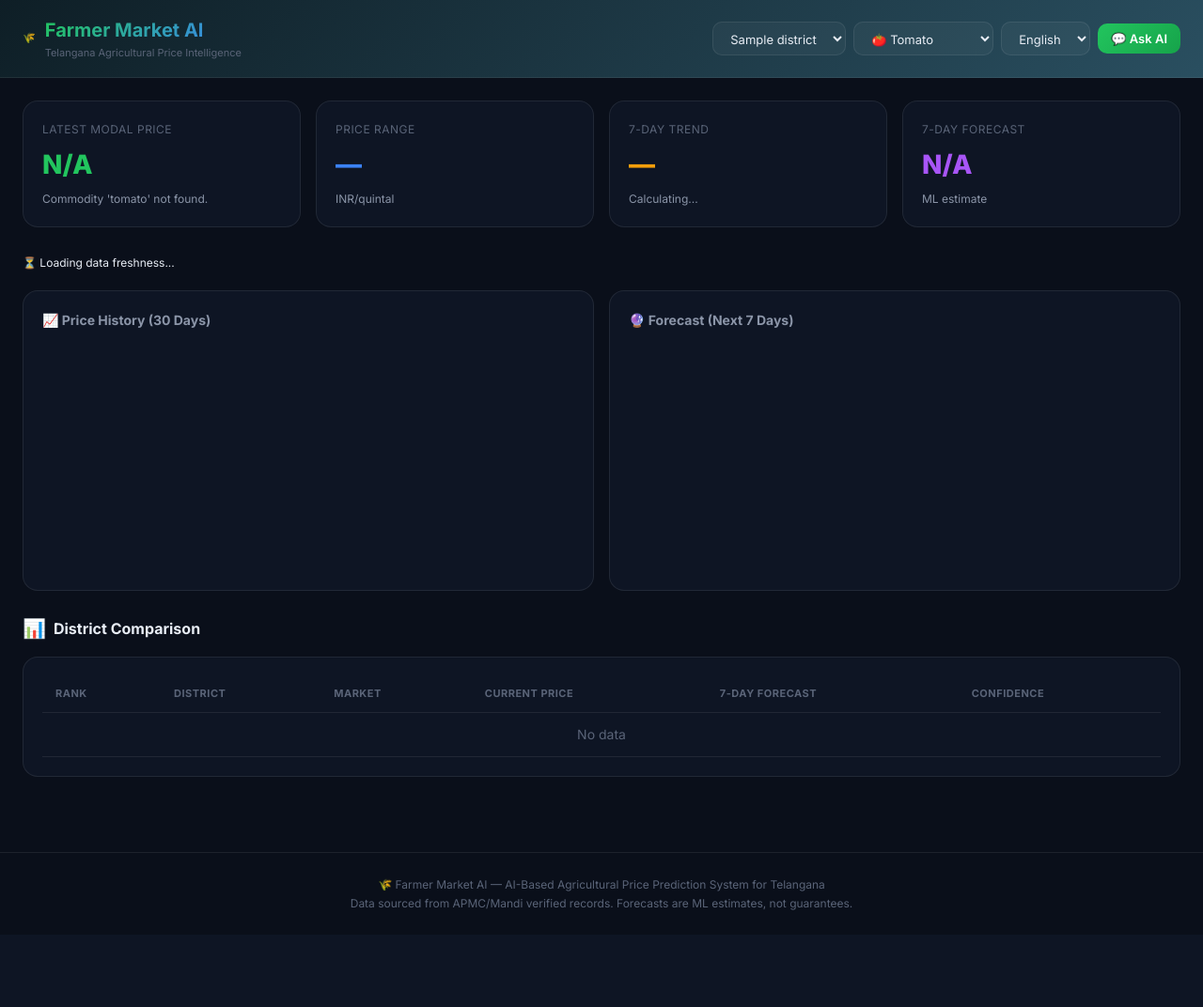
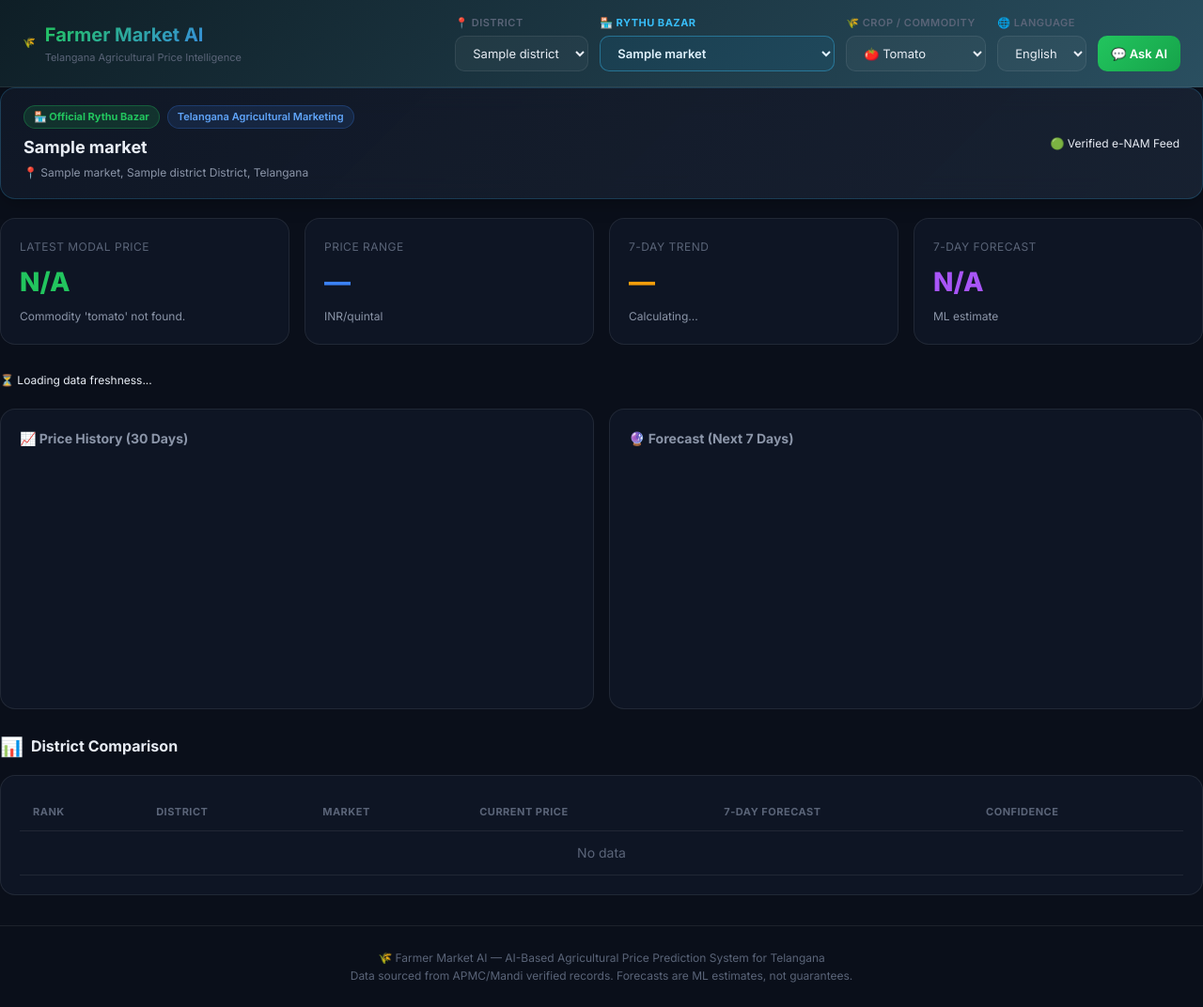
Before and after one commit to palanchasridhar10-art/farm, a FastAPI app: page / in a window 1280 px wide. Shown: the whole page at 94% size. Before the commit the page ends 969 px from the top, so only its background shows below. Run offline with FastAPI, Linux system fonts and the light colour scheme; tables that the repository leaves empty hold one stand-in row (values such as "Sample post"); data that the repository does not hold is empty; a map, chart or similar area stays blank.

Commit message:
Add dedicated Rythu Bazar selection for all 33 Telangana districts and fix 502 Bad Gateway

```diff
--- a/app/api/routes_forecasts.py
+++ b/app/api/routes_forecasts.py
@@ -11,10 +11,12 @@
 def get_forecast(
     commodity: str = Query(...),
     district: str = Query("nalgonda"),
+    market: str = Query(None, description="Market slug (optional)"),
     horizon: int = Query(7, ge=1, le=30),
     db: Session = Depends(get_db),
 ):
-    return forecast_service.get_forecast(db, commodity, district, horizon)
+    return forecast_service.get_forecast(db, commodity, district, horizon, market)
+
 
 @router.get("/compare")
 def compare_markets(
--- a/app/api/routes_prices.py
+++ b/app/api/routes_prices.py
@@ -11,15 +11,17 @@
 def latest_price(
     commodity: str = Query(..., description="Commodity name or alias"),
     district: str = Query("nalgonda", description="District slug"),
+    market: str = Query(None, description="Market slug (optional — defaults to primary market)"),
     db: Session = Depends(get_db),
 ):
-    return price_service.get_latest(db, commodity, district)
+    return price_service.get_latest(db, commodity, district, market)
 
 @router.get("/history")
 def price_history(
     commodity: str = Query(...),
     district: str = Query("nalgonda"),
+    market: str = Query(None, description="Market slug (optional)"),
     days: int = Query(30, ge=1, le=365),
     db: Session = Depends(get_db),
 ):
-    return price_service.get_history(db, commodity, district, days)
+    return price_service.get_history(db, commodity, district, days, market)
--- a/app/main.py
+++ b/app/main.py
@@ -13,16 +13,43 @@
 from app.api.routes_prices import router as prices_router
 from app.api.routes_forecasts import router as forecasts_router
 
+import logging
+from contextlib import asynccontextmanager
+
+logger = logging.getLogger("uvicorn.error")
+
+
+@asynccontextmanager
+async def lifespan(app: FastAPI):
+    # Safe startup: create tables and seed demo data if empty
+    try:
+        create_all_tables()
+        from app.db.session import SessionLocal
+        from app.db.models.district import District
+        db = SessionLocal()
+        try:
+            if not db.query(District).first():
+                from scripts.seed_data import seed_database
+                seed_database(db)
+        finally:
+            db.close()
+        logger.info("Database initialized successfully.")
+    except Exception as exc:
+        logger.error(f"Database initialization warning (will continue startup): {exc}")
+    yield
+
+
 app = FastAPI(
     title=settings.APP_NAME,
     version=settings.APP_VERSION,
     description="AI-Based Farmer Market Price Prediction System for Telangana",
+    lifespan=lifespan,
 )
 
 # CORS
 app.add_middleware(
     CORSMiddleware,
-    allow_origins=settings.CORS_ORIGINS,
+    allow_origins=settings.CORS_ORIGINS or ["*"],
     allow_credentials=True,
     allow_methods=["*"],
     allow_headers=["*"],
@@ -40,20 +67,6 @@
 app.include_router(chat_router)
 
 
-@app.on_event("startup")
-def startup():
-    create_all_tables()
-    # Auto-seed if DB is empty
-    from app.db.session import SessionLocal
-    from app.db.models.district import District
-    db = SessionLocal()
-    try:
-        if not db.query(District).first():
-            from scripts.seed_data import seed_database
-            seed_database(db)
-    finally:
-        db.close()
-
 
 @app.get("/")
 async def index(request: Request):
--- a/requirements.txt
+++ b/requirements.txt
@@ -11,3 +11,4 @@
 scikit-learn>=1.4.0,<1.6.0
 xgboost>=2.0.0,<3.0.0
 joblib>=1.3.0
+psycopg2-binary>=2.9.9
--- a/static/app.js
+++ b/static/app.js
@@ -4,18 +4,94 @@
 let historyChart = null;
 let forecastChart = null;
 
+// ─── 33 OFFICIAL TELANGANA RYTHU BAZARS METADATA ───
+const RYTHU_BAZARS = {
+  "adilabad": { name: "Rythu Bazar, Adilabad town (CCI Area)", location: "Near Adilabad town / CCI area, Adilabad" },
+  "bhadradri-kothagudem": { name: "Rythu Bazar, Kothagudem town", location: "Kothagudem town, Bhadradri Kothagudem" },
+  "hanamkonda": { name: "Rythu Bazar, Excise Colony, Hanumakonda", location: "Excise Colony Main Road, Hanumakonda – 506001" },
+  "hyderabad": { name: "Rythu Bazar, Mehdipatnam, Hyderabad", location: "Mehdipatnam–Banjara Hills Road, Royal Colony, Mehdipatnam, Hyderabad – 500006" },
+  "jagtial": { name: "Rythu Bazar, Jagtial town", location: "Jagtial town, Jagtial District" },
+  "jangaon": { name: "Rythu Bazar, Jangaon town", location: "Jangaon town, Jangaon District" },
+  "jayashankar-bhupalpally": { name: "Rythu Bazar, Bhupalpally town", location: "Bhupalpally town, Jayashankar Bhupalpally" },
+  "jogulamba-gadwal": { name: "Rythu Bazar, Gadwal town", location: "Gadwal town, Jogulamba Gadwal" },
+  "kamareddy": { name: "Rythu Bazar, Kamareddy town", location: "Kamareddy town, Kamareddy District" },
+  "karimnagar": { name: "Rythu Bazar, Karimnagar city", location: "Karimnagar city, Karimnagar District" },
+  "khammam": { name: "Integrated Rythu Bazar, NSP Camp, Khammam", location: "NSP Camp, Khammam, Telangana" },
+  "komaram-bheem-asifabad": { name: "Rythu Bazar, Asifabad town", location: "Asifabad town, Kumuram Bheem Asifabad" },
+  "mahabubabad": { name: "Rythu Bazar, Mahabubabad town", location: "Mahabubabad town, Mahabubabad District" },
+  "mahabubnagar": { name: "Rythu Bazar, Mahabubnagar town", location: "Mahabubnagar town, Mahabubnagar District" },
+  "mancherial": { name: "Rythu Bazar, Mancherial town", location: "Mancherial town, Mancherial District" },
+  "medak": { name: "Rythu Bazar, Medak town", location: "Medak town, Medak District" },
+  "medchal-malkajgiri": { name: "Rythu Bazar, Bowenpally", location: "Bowenpally / Secunderabad area, Medchal–Malkajgiri" },
+  "mulugu": { name: "Rythu Bazar, Mulugu town", location: "Mulugu town, Mulugu District" },
+  "nagarkurnool": { name: "Rythu Bazar, Nagarkurnool town", location: "Nagarkurnool town, Nagarkurnool District" },
+  "nalgonda": { name: "Rythu Bazar, Beet Market, Nalgonda", location: "Beet Market, Hyderabad Road, Nalgonda – 508001" },
+  "narayanpet": { name: "Rythu Bazar, Narayanpet town", location: "Narayanpet town, Narayanpet District" },
+  "nirmal": { name: "Rythu Bazar, Nirmal town", location: "Nirmal town, Nirmal District" },
+  "nizamabad": { name: "Rythu Bazar, Nizamabad city", location: "Nizamabad city, Nizamabad District" },
+  "peddapalli": { name: "Rythu Bazar, Peddapalli town", location: "Peddapalli town, Peddapalli District" },
+  "rajanna-sircilla": { name: "Rythu Bazar, Sircilla town", location: "Sircilla town, Rajanna Sircilla" },
+  "rangareddy": { name: "Rythu Bazar, Vanasthalipuram", location: "Vanasthalipuram, Hyderabad – 500070, Rangareddy" },
+  "sangareddy": { name: "Rythu Bazar, Sangareddy town", location: "Sangareddy town, Sangareddy District" },
+  "siddipet": { name: "Rythu Bazar, Siddipet town", location: "Siddipet town, Siddipet District" },
+  "suryapet": { name: "Rythu Bazar, Suryapet town", location: "Suryapet town, Suryapet District" },
+  "vikarabad": { name: "Rythu Bazar, Vikarabad town", location: "Vikarabad town, Vikarabad District" },
+  "wanaparthy": { name: "Rythu Bazar, Wanaparthy town", location: "Wanaparthy town, Wanaparthy District" },
+  "warangal": { name: "Rythu Bazar, Shambunipet, Warangal", location: "Shambunipet, Warangal, Telangana" },
+  "yadadri-bhuvanagiri": { name: "Rythu Bazar, Bhongir town", location: "Bhongir town, Yadadri Bhuvanagiri" },
+};
+
 // ─── SELECTORS ───
 const selDistrict = document.getElementById('sel-district');
+const selMarket   = document.getElementById('sel-market');
 const selCommodity = document.getElementById('sel-commodity');
+const selLang      = document.getElementById('sel-lang');
 
-selDistrict.addEventListener('change', loadAll);
+selDistrict.addEventListener('change', async () => {
+  await loadMarketsForDistrict(selDistrict.value);
+  updateActiveBanner();
+  loadAll();
+});
+selMarket.addEventListener('change', () => {
+  updateActiveBanner();
+  loadAll();
+});
 selCommodity.addEventListener('change', loadAll);
+if (selLang) {
+  selLang.addEventListener('change', () => {
+    const chatLang = document.getElementById('chat-lang');
+    if (chatLang) chatLang.value = selLang.value;
+  });
+}
 
 // ─── INIT ───
 document.addEventListener('DOMContentLoaded', async () => {
   await initDistricts();
+  await loadMarketsForDistrict(selDistrict.value);
+  updateActiveBanner();
   loadAll();
 });
+
+function updateActiveBanner() {
+  const dSlug = selDistrict.value;
+  const selectedText = selMarket.options[selMarket.selectedIndex]?.text || '';
+  const meta = RYTHU_BAZARS[dSlug];
+
+  const titleEl = document.getElementById('bazar-banner-title');
+  const addrEl  = document.getElementById('bazar-banner-address');
+
+  if (titleEl) {
+    titleEl.textContent = selectedText || meta?.name || 'Rythu Bazar';
+  }
+  if (addrEl) {
+    if (meta && (selectedText.toLowerCase().includes('rythu') || !selectedText)) {
+      addrEl.textContent = `📍 ${meta.location}`;
+    } else {
+      const dName = selDistrict.options[selDistrict.selectedIndex]?.text || dSlug;
+      addrEl.textContent = `📍 ${selectedText}, ${dName} District, Telangana`;
+    }
+  }
+}
 
 async function initDistricts() {
   try {
@@ -35,19 +111,54 @@
   }
 }
 
+async function loadMarketsForDistrict(districtSlug) {
+  selMarket.innerHTML = '<option value="">⏳ Loading Rythu Bazars...</option>';
+  selMarket.disabled = true;
+  try {
+    const res = await fetch(`${API}/markets?district=${encodeURIComponent(districtSlug)}`);
+    const markets = await res.json();
+    if (Array.isArray(markets) && markets.length > 0) {
+      selMarket.innerHTML = markets
+        .map((m, i) => `<option value="${m.slug}" ${i === 0 ? 'selected' : ''}>${m.name}</option>`)
+        .join('');
+      selMarket.disabled = false;
+    } else {
+      const fallback = RYTHU_BAZARS[districtSlug];
+      if (fallback) {
+        selMarket.innerHTML = `<option value="rythu-bazar" selected>${fallback.name}</option>`;
+        selMarket.disabled = false;
+      } else {
+        selMarket.innerHTML = '<option value="">No markets found</option>';
+      }
+    }
+  } catch (e) {
+    console.warn('Markets load failed, using fallback', e);
+    const fallback = RYTHU_BAZARS[districtSlug];
+    if (fallback) {
+      selMarket.innerHTML = `<option value="rythu-bazar" selected>${fallback.name}</option>`;
+      selMarket.disabled = false;
+    } else {
+      selMarket.innerHTML = '<option value="">—</option>';
+    }
+  }
+}
+
 async function loadAll() {
   const commodity = selCommodity.value;
-  const district = selDistrict.value;
-  loadLatestPrice(commodity, district);
-  loadHistory(commodity, district);
-  loadForecast(commodity, district);
+  const district  = selDistrict.value;
+  const market    = selMarket.value;
+  loadLatestPrice(commodity, district, market);
+  loadHistory(commodity, district, market);
+  loadForecast(commodity, district, market);
   loadComparison(commodity);
 }
 
 // ─── LATEST PRICE ───
-async function loadLatestPrice(commodity, district) {
+async function loadLatestPrice(commodity, district, market) {
   try {
-    const res = await fetch(`${API}/prices/latest?commodity=${encodeURIComponent(commodity)}&district=${encodeURIComponent(district)}`);
+    let url = `${API}/prices/latest?commodity=${encodeURIComponent(commodity)}&district=${encodeURIComponent(district)}`;
+    if (market) url += `&market=${encodeURIComponent(market)}`;
+    const res = await fetch(url);
     const json = await res.json();
     if (json.error) {
       document.getElementById('kpi-price').textContent = 'N/A';
@@ -56,7 +167,7 @@
     }
     const d = json.data, m = json.meta;
     document.getElementById('kpi-price').textContent = `₹${Number(d.modal_price).toLocaleString('en-IN')}`;
-    document.getElementById('kpi-market').textContent = `${d.market} • ${m.observation_date}`;
+    document.getElementById('kpi-market').textContent = `🏪 ${d.market} • ${m.observation_date}`;
     document.getElementById('kpi-range').textContent = `₹${Number(d.min_price).toLocaleString('en-IN')} – ₹${Number(d.max_price).toLocaleString('en-IN')}`;
     document.getElementById('kpi-unit').textContent = d.unit || 'INR/quintal';
 
@@ -64,16 +175,20 @@
     document.getElementById('kpi-trend').textContent = `${trendPct >= 0 ? '+' : ''}${trendPct.toFixed(1)}%`;
     document.getElementById('kpi-trend-label').innerHTML = `<span class="kpi-trend ${trendPct > 0 ? 'up' : trendPct < 0 ? 'down' : 'stable'}">${d.trend_label}</span>`;
 
-    document.getElementById('freshness-badge').textContent = m.freshness_label || '🟢 Verified';
+    const freshnessEl = document.getElementById('freshness-badge');
+    if (freshnessEl) freshnessEl.textContent = m.freshness_label || '🟢 Verified e-NAM Feed';
   } catch (e) {
     document.getElementById('kpi-price').textContent = 'Error';
   }
 }
 
+
 // ─── HISTORY CHART ───
-async function loadHistory(commodity, district) {
+async function loadHistory(commodity, district, market) {
   try {
-    const res = await fetch(`${API}/prices/history?commodity=${encodeURIComponent(commodity)}&district=${encodeURIComponent(district)}&days=30`);
+    let url = `${API}/prices/history?commodity=${encodeURIComponent(commodity)}&district=${encodeURIComponent(district)}&days=30`;
+    if (market) url += `&market=${encodeURIComponent(market)}`;
+    const res = await fetch(url);
     const json = await res.json();
     const series = json.series || [];
     if (!series.length) return;
@@ -108,9 +223,11 @@
 }
 
 // ─── FORECAST CHART ───
-async function loadForecast(commodity, district) {
+async function loadForecast(commodity, district, market) {
   try {
-    const res = await fetch(`${API}/forecast?commodity=${encodeURIComponent(commodity)}&district=${encodeURIComponent(district)}&horizon=7`);
+    let url = `${API}/forecast?commodity=${encodeURIComponent(commodity)}&district=${encodeURIComponent(district)}&horizon=7`;
+    if (market) url += `&market=${encodeURIComponent(market)}`;
+    const res = await fetch(url);
     const json = await res.json();
     const forecasts = json.forecasts || [];
     if (!forecasts.length) { document.getElementById('kpi-forecast').textContent = 'N/A'; return; }
--- a/static/style.css
+++ b/static/style.css
@@ -52,19 +52,83 @@
 .logo h1 { font-size: 20px; font-weight: 700; background: linear-gradient(135deg, #22c55e, #3b82f6); -webkit-background-clip: text; -webkit-text-fill-color: transparent; }
 .logo span { font-size: 11px; color: var(--text-muted); display: block; }
 
-.controls { display: flex; gap: 8px; flex-wrap: wrap; align-items: center; }
+.controls { display: flex; gap: 12px; flex-wrap: wrap; align-items: flex-end; }
+.select-group { display: flex; flex-direction: column; gap: 4px; }
+.select-label { font-size: 11px; font-weight: 600; color: var(--text-muted); text-transform: uppercase; letter-spacing: 0.5px; }
+
 .controls select, .controls button {
   background: var(--bg-glass); border: 1px solid var(--border); color: var(--text-primary);
   padding: 8px 14px; border-radius: var(--radius-sm); font-size: 13px; font-family: inherit; cursor: pointer;
-  transition: all 0.2s;
+  transition: all 0.2s; height: 38px;
 }
 .controls select:hover, .controls button:hover { border-color: var(--accent-green); background: var(--accent-green-glow); }
-.controls select option { background: #1a2332; }
+.controls select option { background: #1a2332; color: #fff; }
+
+/* Dedicated Rythu Bazar Selection Space */
+.rythu-bazar-group { position: relative; }
+.rythu-bazar-group .select-label { color: #38bdf8; font-weight: 700; }
+.rythu-bazar-select {
+  background: rgba(14, 165, 233, 0.08) !important;
+  border: 1px solid rgba(56, 189, 248, 0.4) !important;
+  color: #e0f2fe !important;
+  font-weight: 600;
+  min-width: 250px;
+}
+.rythu-bazar-select:hover, .rythu-bazar-select:focus {
+  border-color: #38bdf8 !important;
+  box-shadow: 0 0 12px rgba(56, 189, 248, 0.25);
+}
+
 .btn-chat { background: var(--gradient-green) !important; border: none !important; font-weight: 600; color: #fff !important; }
 .btn-chat:hover { transform: translateY(-1px); box-shadow: 0 4px 15px rgba(34,197,94,0.3); }
 
-/* ─── MAIN ─── */
-.main { max-width: 1400px; margin: 0 auto; padding: 24px; }
+/* ─── ACTIVE RYTHU BAZAR BANNER ─── */
+.active-bazar-banner {
+  background: linear-gradient(135deg, rgba(17, 25, 40, 0.85), rgba(30, 41, 59, 0.7));
+  border: 1px solid rgba(56, 189, 248, 0.2);
+  border-radius: var(--radius);
+  padding: 18px 24px;
+  margin-bottom: 20px;
+  display: flex;
+  justify-content: space-between;
+  align-items: center;
+  flex-wrap: wrap;
+  gap: 14px;
+  backdrop-filter: blur(14px);
+  box-shadow: 0 4px 20px rgba(0, 0, 0, 0.25);
+}
+.bazar-badge-row { display: flex; gap: 8px; align-items: center; flex-wrap: wrap; }
+.bazar-pill {
+  background: rgba(34, 197, 94, 0.15);
+  color: var(--accent-green);
+  font-size: 11px;
+  font-weight: 700;
+  padding: 3px 10px;
+  border-radius: 20px;
+  border: 1px solid rgba(34, 197, 94, 0.3);
+}
+.state-pill {
+  background: rgba(59, 130, 246, 0.12);
+  color: #60a5fa;
+  font-size: 11px;
+  font-weight: 600;
+  padding: 3px 10px;
+  border-radius: 20px;
+  border: 1px solid rgba(59, 130, 246, 0.25);
+}
+.bazar-title {
+  font-size: 18px;
+  font-weight: 700;
+  color: var(--text-primary);
+  margin-top: 6px;
+}
+.bazar-address {
+  font-size: 12px;
+  color: var(--text-secondary);
+  margin-top: 2px;
+}
+.bazar-info-right { display: flex; gap: 8px; align-items: center; }
+
 
 /* ─── KPI CARDS ─── */
 .kpi-grid { display: grid; grid-template-columns: repeat(auto-fit, minmax(220px, 1fr)); gap: 16px; margin-bottom: 24px; }
--- a/templates/index.html
+++ b/templates/index.html
@@ -21,10 +21,12 @@
       </div>
     </div>
     <div class="controls">
+      <div class="select-group">
+        <label class="select-label" for="sel-district">📍 District</label>
         <select id="sel-district">
           <option value="adilabad">Adilabad</option>
           <option value="bhadradri-kothagudem">Bhadradri Kothagudem</option>
-        <option value="hanamkonda">Hanamkonda</option>
+          <option value="hanamkonda">Hanumakonda</option>
           <option value="hyderabad">Hyderabad</option>
           <option value="jagtial">Jagtial</option>
           <option value="jangaon">Jangaon</option>
@@ -33,12 +35,12 @@
           <option value="kamareddy">Kamareddy</option>
           <option value="karimnagar">Karimnagar</option>
           <option value="khammam">Khammam</option>
-        <option value="komaram-bheem-asifabad">Komaram Bheem Asifabad</option>
+          <option value="komaram-bheem-asifabad">Kumuram Bheem Asifabad</option>
           <option value="mahabubabad">Mahabubabad</option>
           <option value="mahabubnagar">Mahabubnagar</option>
           <option value="mancherial">Mancherial</option>
           <option value="medak">Medak</option>
-        <option value="medchal-malkajgiri">Medchal-Malkajgiri</option>
+          <option value="medchal-malkajgiri">Medchal–Malkajgiri</option>
           <option value="mulugu">Mulugu</option>
           <option value="nagarkurnool">Nagarkurnool</option>
           <option value="nalgonda" selected>Nalgonda</option>
@@ -56,6 +58,18 @@
           <option value="warangal">Warangal</option>
           <option value="yadadri-bhuvanagiri">Yadadri Bhuvanagiri</option>
         </select>
+      </div>
+
+      <!-- SEPARATE SPACE FOR RYTHU BAZAR SELECTION -->
+      <div class="select-group rythu-bazar-group">
+        <label class="select-label" for="sel-market">🏪 Rythu Bazar</label>
+        <select id="sel-market" class="rythu-bazar-select">
+          <option value="">⏳ Loading Rythu Bazars...</option>
+        </select>
+      </div>
+
+      <div class="select-group">
+        <label class="select-label" for="sel-commodity">🌾 Crop / Commodity</label>
         <select id="sel-commodity">
           <option value="tomato">🍅 Tomato</option>
           <option value="cotton">🌿 Cotton</option>
@@ -68,10 +82,16 @@
           <option value="bengal gram">🫘 Bengal Gram</option>
           <option value="red gram">🫘 Red Gram</option>
         </select>
+      </div>
+
+      <div class="select-group lang-group">
+        <label class="select-label" for="sel-lang">🌐 Language</label>
         <select id="sel-lang">
           <option value="en">English</option>
           <option value="te">తెలుగు</option>
         </select>
+      </div>
+
       <button class="btn-chat" onclick="toggleChat()">💬 Ask AI</button>
     </div>
   </div>
@@ -80,8 +100,24 @@
 <!-- MAIN CONTENT -->
 <main class="main">
 
+  <!-- ACTIVE RYTHU BAZAR INFO BANNER -->
+  <div class="active-bazar-banner" id="active-bazar-banner">
+    <div class="bazar-info-left">
+      <div class="bazar-badge-row">
+        <span class="bazar-pill">🏪 Official Rythu Bazar</span>
+        <span class="state-pill">Telangana Agricultural Marketing</span>
+      </div>
+      <h2 id="bazar-banner-title" class="bazar-title">Rythu Bazar, Beet Market, Nalgonda</h2>
+      <p id="bazar-banner-address" class="bazar-address">📍 Beet Market, Hyderabad Road, Nalgonda – 508001</p>
+    </div>
+    <div class="bazar-info-right">
+      <span class="freshness" id="freshness-badge">🟢 Verified e-NAM Feed</span>
+    </div>
+  </div>
+
   <!-- KPI CARDS -->
   <div class="kpi-grid" id="kpi-grid">
+
     <div class="kpi-card">
       <div class="kpi-label">Latest Modal Price</div>
       <div class="kpi-value green" id="kpi-price">—</div>
```
Also changed, not shown: app/core/config.py (+10 -1 lines), app/db/base.py (+11 -1 lines), app/db/repositories/district_repo.py (+29 -2 lines), app/services/forecast_service.py (+16 -2 lines), app/services/price_service.py (+30 -4 lines), render.yaml (added, +13 -0 lines), scripts/seed_data.py (+51 -35 lines). Lines whose indentation alone changed are shown as unchanged.
